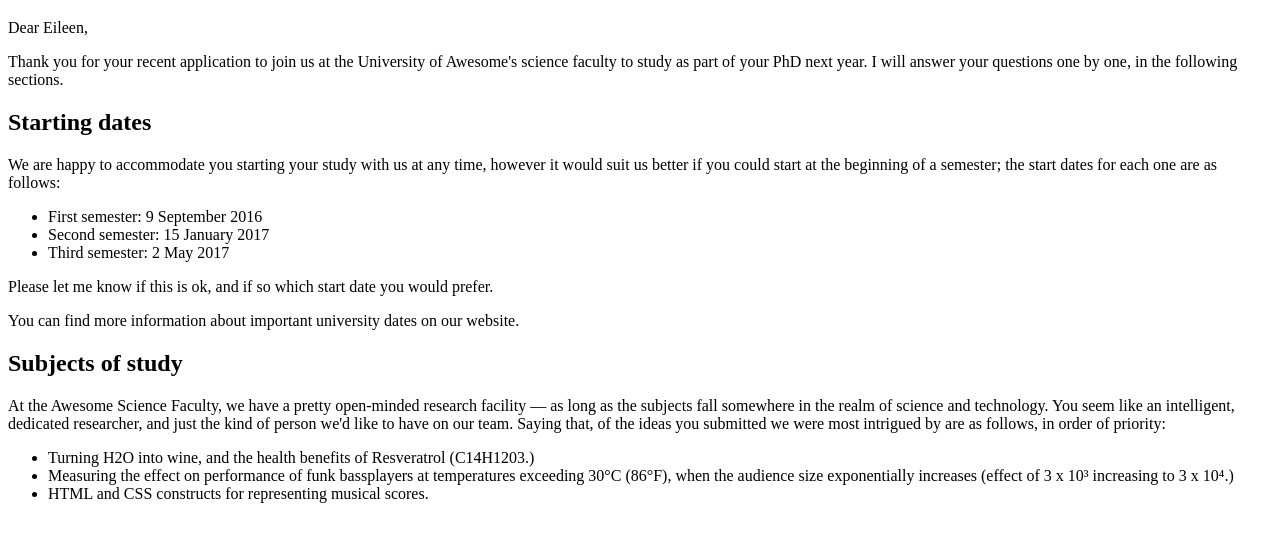
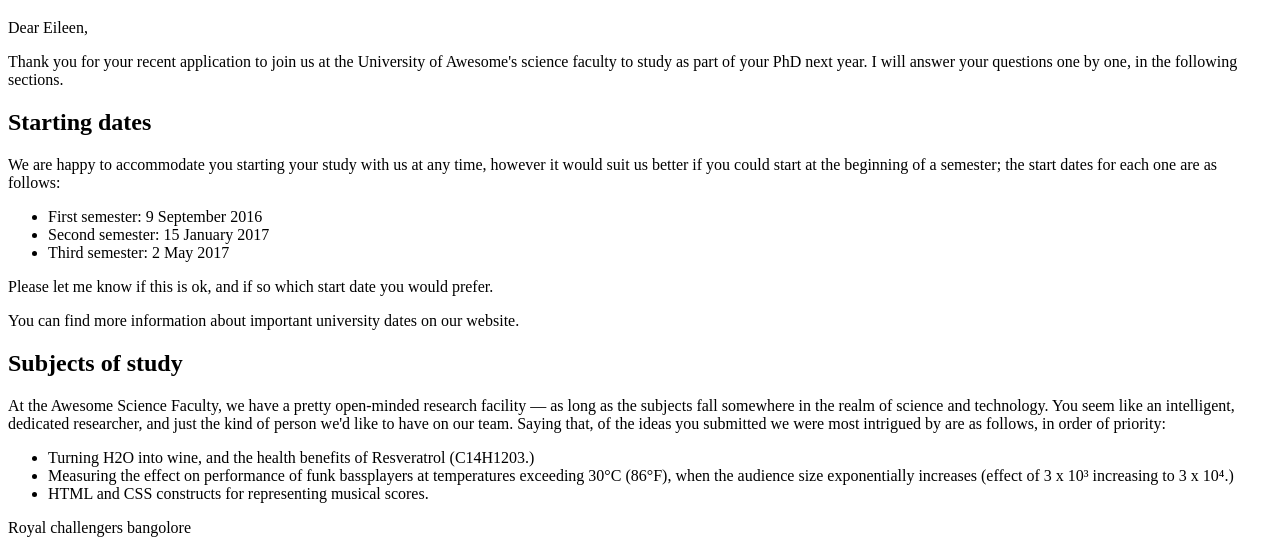
Before and after one commit to Varunkumar8055/vandom, a plain HTML site: page index.html in a window 1280 px wide. Shown: the part 303-848 px from the top of the page. Before the commit the page ends 822 px from the top, so only its background shows below. Drawn offline with Linux system fonts and the light colour scheme.

```diff
--- a/index.html
+++ b/index.html
@@ -59,6 +59,7 @@
             <li>HTML and CSS constructs for representing musical scores.</li>
         </ul>
     </main>
+    <footer>Royal challengers bangolore</footer>
 
 </body>
 </html>
```
